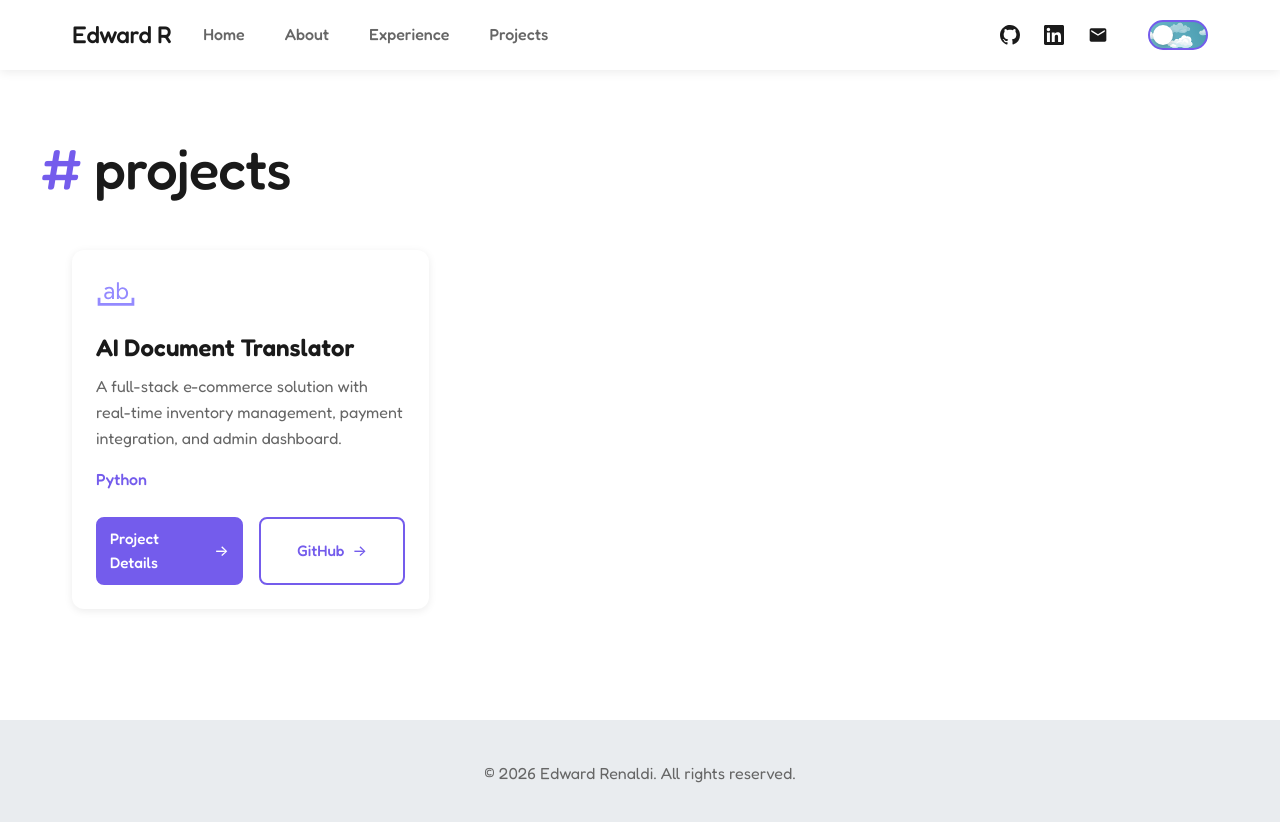
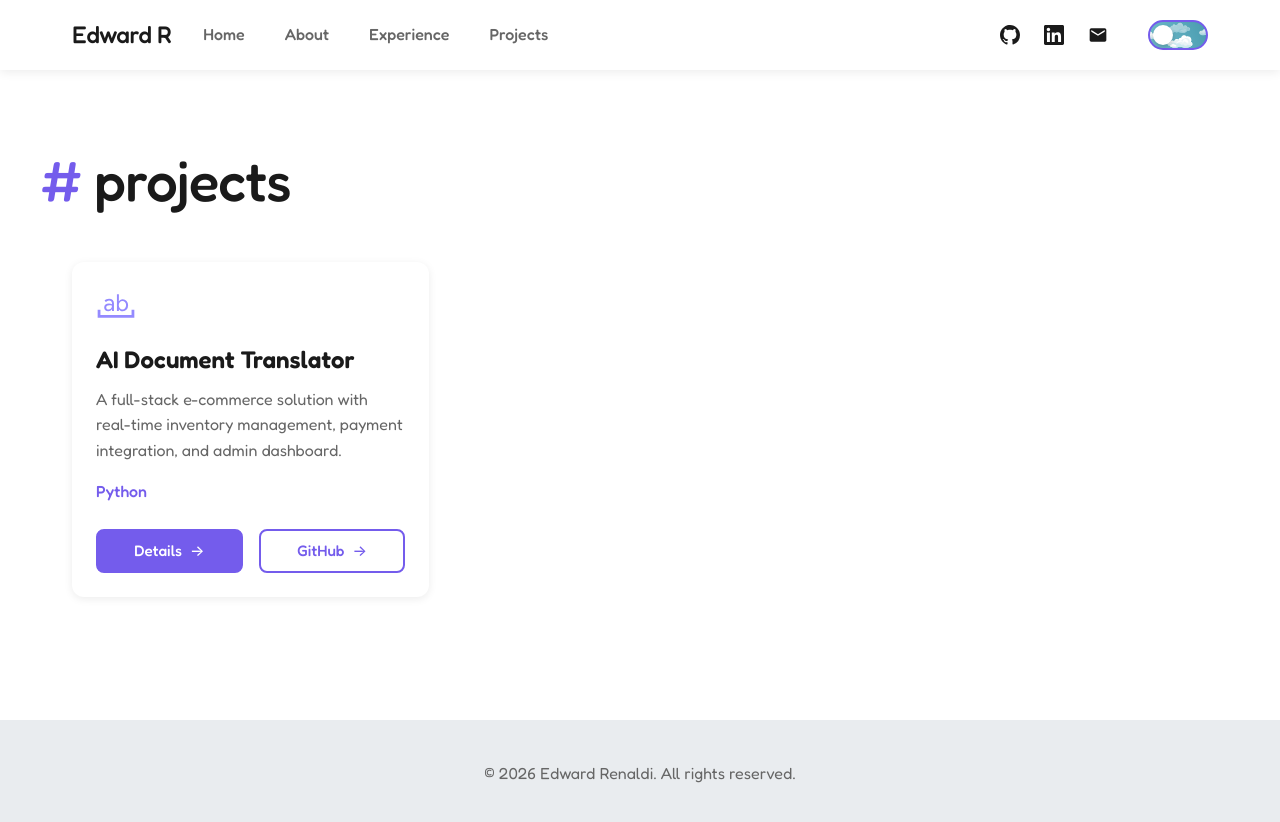
Before and after one commit to necromet/web-portfolio, a React (Vite) app: page /projects in a window 1280 px wide. Shown: the top 822 px of the page. Built offline with nearby package versions, Linux system fonts and the light colour scheme; a web font is replaced by a local one.

Commit message:
Changed the text from Project Details to Details

```diff
--- a/src/sections/Projects.jsx
+++ b/src/sections/Projects.jsx
@@ -71,7 +71,7 @@ function Projects() {
                       rel="noopener noreferrer"
                       aria-label={`View ${project.title} demo`}
                     >
-                      <span>Project Details</span>
+                      <span>Details</span>
                       <span className="link-icon">→</span>
                     </a>
                   ) : (
@@ -80,7 +80,7 @@ function Projects() {
                       className="project-link"
                       aria-label={`View ${project.title} demo`}
                     >
-                      <span>Project Details</span>
+                      <span>Details</span>
                       <span className="link-icon">→</span>
                     </Link>
                   )}
```
